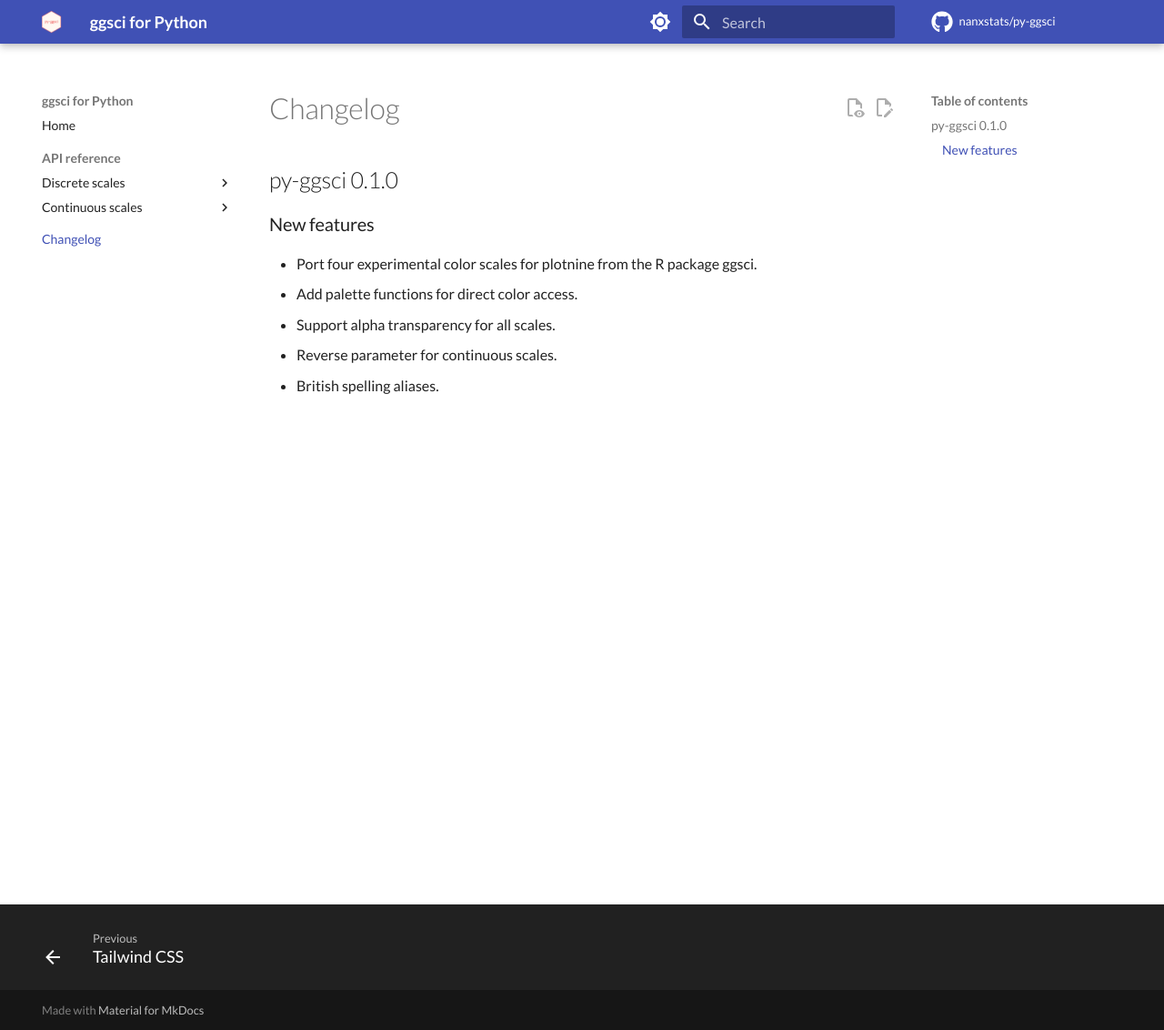
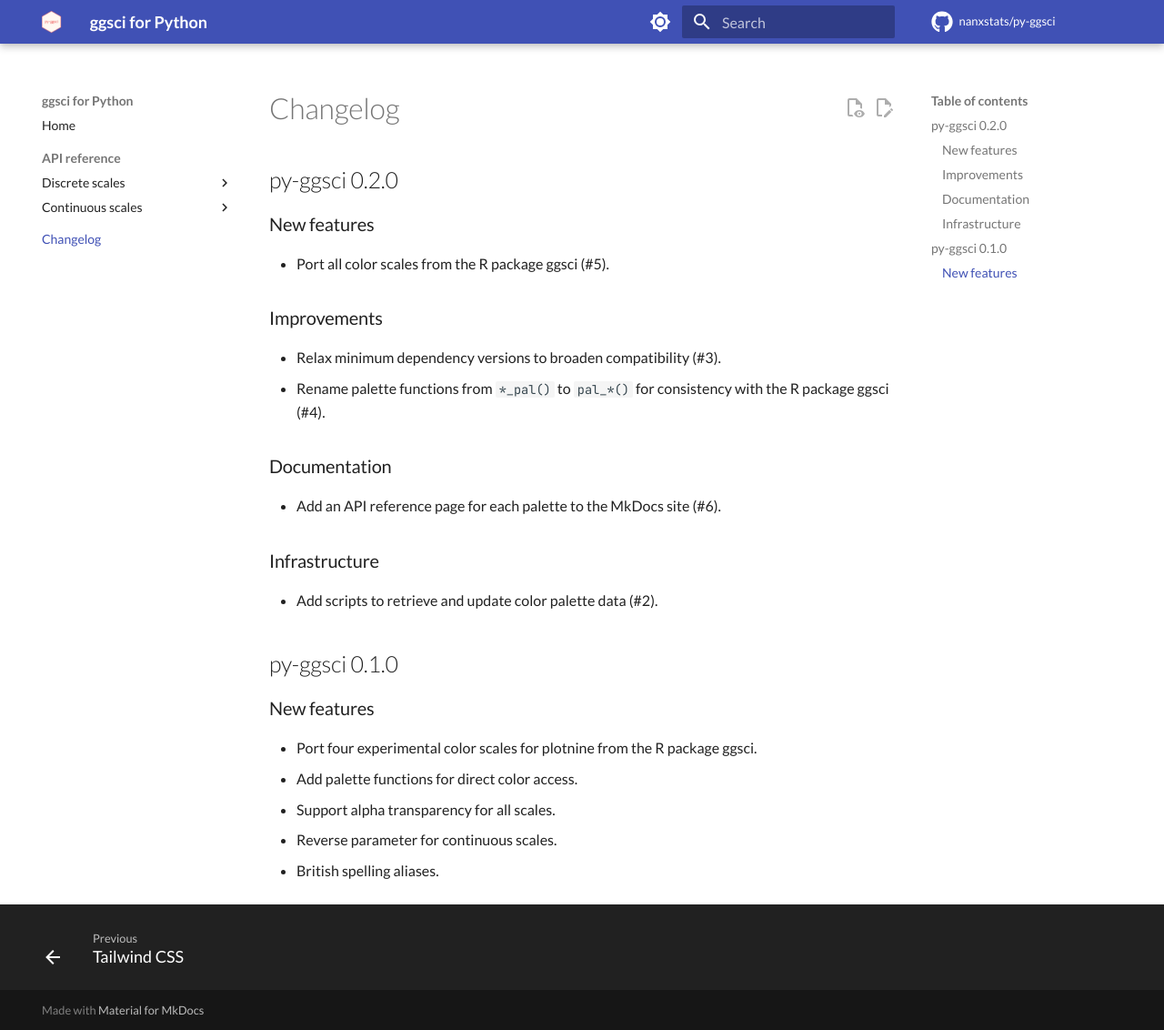
Before and after one commit to nanxstats/py-ggsci, an MkDocs documentation site: the page built from docs/changelog.md, in a window 1280 px wide and 1132 px high. Shown: the whole window at 91% size. Built offline with MkDocs 1.6.1 and Material for MkDocs 9.7.7, drawn with Linux system fonts in a browser that asks for light colours; comment, search, counter and statistics services are not loaded.

Commit message:
Sync docs

```diff
--- a/docs/changelog.md
+++ b/docs/changelog.md
@@ -1,4 +1,24 @@
 # Changelog
+
+## py-ggsci 0.2.0
+
+### New features
+
+- Port all color scales from the R package ggsci (#5).
+
+### Improvements
+
+- Relax minimum dependency versions to broaden compatibility (#3).
+- Rename palette functions from `*_pal()` to `pal_*()` for consistency
+  with the R package ggsci (#4).
+
+### Documentation
+
+- Add an API reference page for each palette to the MkDocs site (#6).
+
+### Infrastructure
+
+- Add scripts to retrieve and update color palette data (#2).
 
 ## py-ggsci 0.1.0
 
```
Also changed, not shown: docs/index.md (+3 -1 lines).
